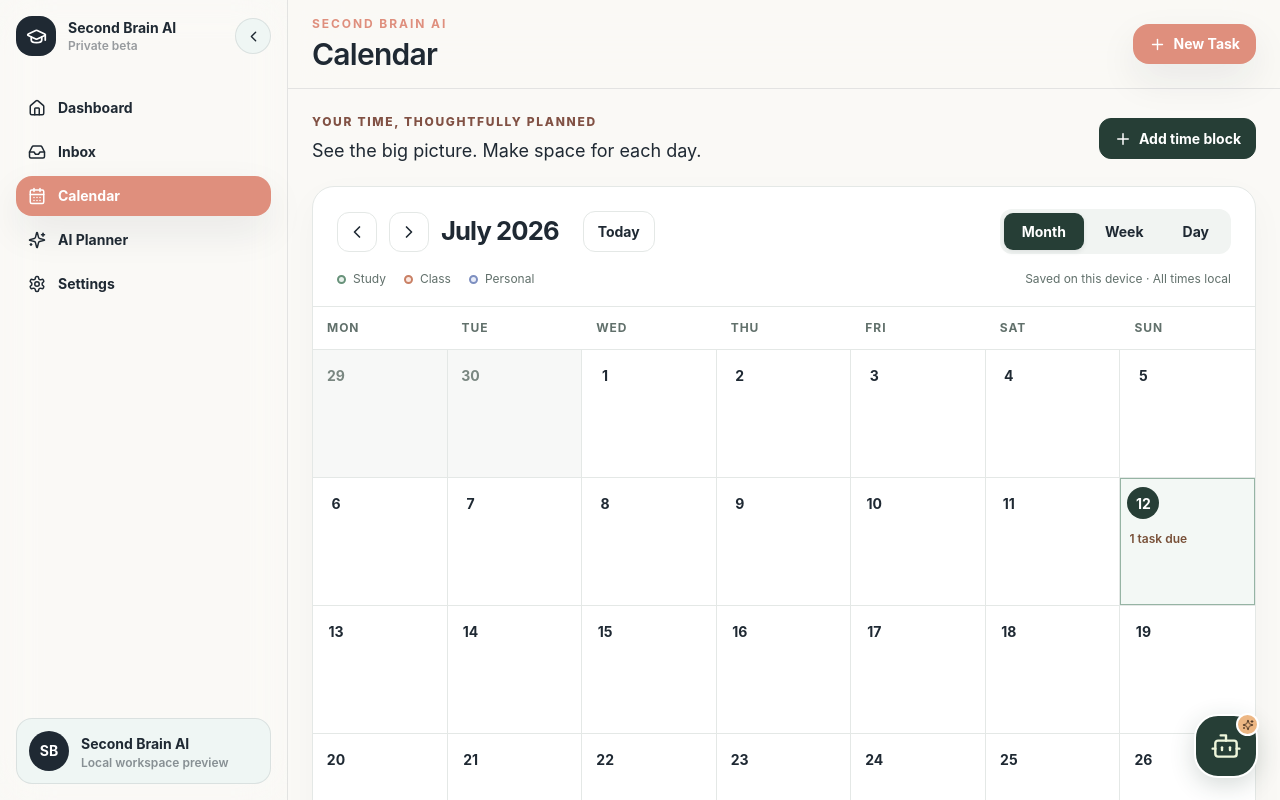
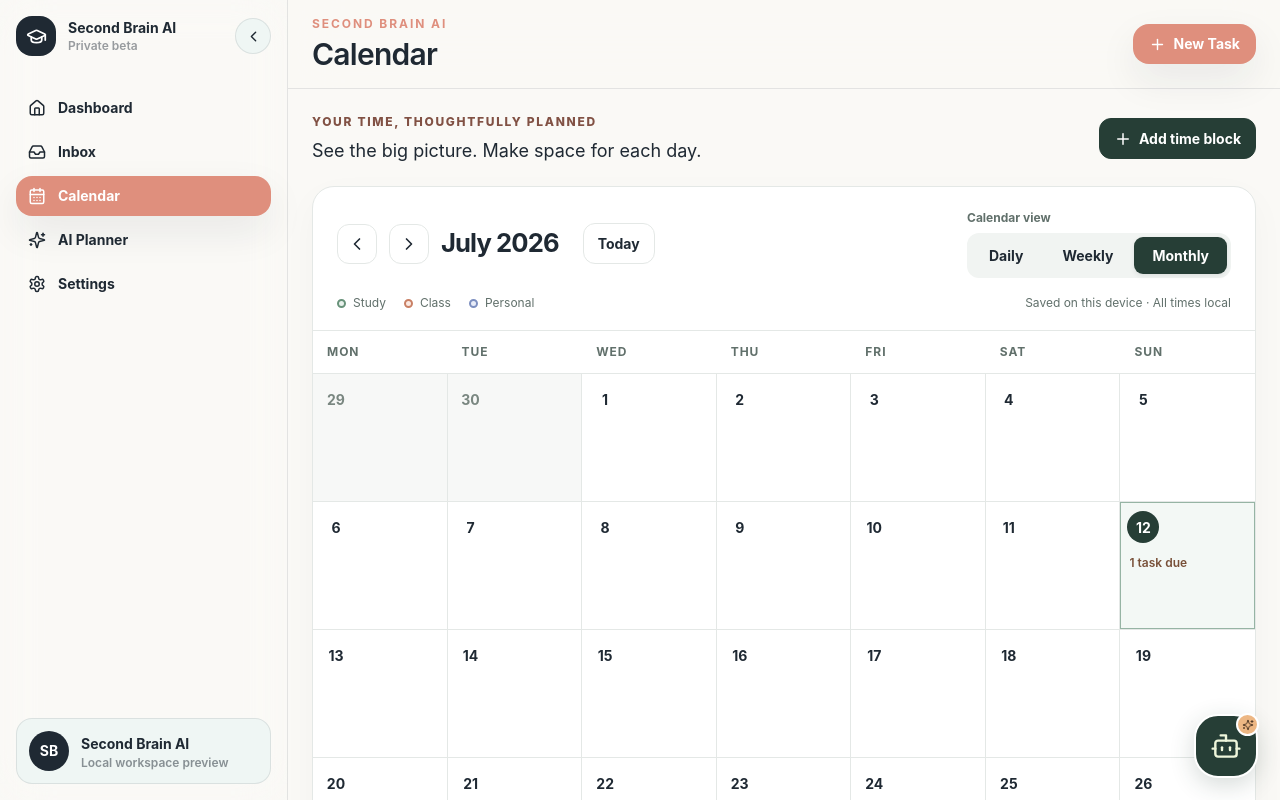
Before and after one commit to sarayureddyyy/second-brain-ai, a React (Vite) app: page /app/calendar in a window 1280 px wide. Shown: the top 800 px of the page. Built offline with nearby package versions, Linux system fonts and the light colour scheme.

Commit message:
Clarify calendar view options and remember selection

```diff
--- a/src/pages/CalendarPage.jsx
+++ b/src/pages/CalendarPage.jsx
@@ -8,6 +8,8 @@ import { addDays, startOfWeek, monthDays, moveDate, minutes, timeLabel, layoutEv
 import "./calendar.css";
 
 const storageKey = "second-brain-ai.calendar.v1";
+const viewStorageKey = "second-brain-ai.calendar-view.v1";
+const calendarViews = { day: "Daily", week: "Weekly", month: "Monthly" };
 const weekdays = ["Mon", "Tue", "Wed", "Thu", "Fri", "Sat", "Sun"];
 const categories = { study: "Study", class: "Class", personal: "Personal" };
 const longDate = date => date.toLocaleDateString(undefined, { weekday: "long", month: "long", day: "numeric", year: "numeric" });
@@ -54,7 +56,10 @@ function Agenda({ date, events, tasks, onEdit, onTask, onAdd }) {
 
 export default function CalendarPage() {
   const { tasks, setSelectedTaskId } = useAppData();
-  const [view, setView] = useState("month");
+  const [view, setView] = useState(() => {
+    const saved = readStorage(viewStorageKey, "month");
+    return Object.hasOwn(calendarViews, saved) ? saved : "month";
+  });
   const [selected, setSelected] = useState(() => new Date());
   const [events, setEvents] = useState(() => readStorage(storageKey, []).filter(validEvent).map(event => ({ ...event, category: categories[event.category] ? event.category : "study" })));
   const [editor, setEditor] = useState(null);
@@ -62,6 +67,7 @@ export default function CalendarPage() {
   const [now, setNow] = useState(() => new Date());
   const timeline = useRef(null);
   useEffect(() => { writeStorage(storageKey, events); }, [events]);
+  useEffect(() => { writeStorage(viewStorageKey, view); }, [view]);
   useEffect(() => { const id = setInterval(() => setNow(new Date()), 60000); return () => clearInterval(id); }, []);
   useEffect(() => { if (timeline.current && view !== "month") timeline.current.scrollTop = 7 * 64; }, [view]);
   const today = localDateKey(now);
@@ -80,7 +86,7 @@ export default function CalendarPage() {
       <div className="cal-shell">
         <div className="cal-toolbar">
           <div className="cal-navigation"><button className="cal-icon" aria-label={`Previous ${view}`} onClick={() => setSelected(current => moveDate(current, view, -1))}><ChevronLeft size={20} /></button><button className="cal-icon" aria-label={`Next ${view}`} onClick={() => setSelected(current => moveDate(current, view, 1))}><ChevronRight size={20} /></button><h2 aria-live="polite">{heading}</h2><button className="cal-button" onClick={() => setSelected(new Date())}>Today</button></div>
-          <div className="cal-views" role="group" aria-label="Calendar view">{["month", "week", "day"].map(mode => <button key={mode} aria-pressed={view === mode} onClick={() => setView(mode)}>{mode[0].toUpperCase() + mode.slice(1)}</button>)}</div>
+          <div className="cal-view-picker"><span className="cal-view-label">Calendar view</span><div className="cal-views" role="group" aria-label="Calendar view">{Object.entries(calendarViews).map(([mode, label]) => <button type="button" key={mode} aria-pressed={view === mode} onClick={() => setView(mode)}>{label}</button>)}</div></div>
         </div>
         <div className="cal-legend">{Object.entries(categories).map(([key, label]) => <span key={key}><i className={`cal-dot cal-tone-${key}`} />{label}</span>)}<span className="cal-local">Saved on this device · All times local</span></div>
         {view === "month" ? <div className="cal-month-scroll"><div className="cal-month">
--- a/src/pages/calendar.css
+++ b/src/pages/calendar.css
@@ -12,7 +12,10 @@
 .cal-toolbar { justify-content:space-between; padding:22px 24px 16px; }
 .cal-navigation { flex:1; }
 .cal-navigation h2 { font-size:clamp(19px,2vw,28px); font-weight:650; letter-spacing:-.035em; margin:0 12px 0 0; }
+.cal-view-picker { display:flex; flex-direction:column; gap:6px; }
+.cal-view-label { font-size:12px; font-weight:650; color:var(--cal-muted); }
 .cal-views { display:flex; background:#f1f4f2; padding:4px; border-radius:12px; gap:3px; }
+.cal-views button:focus-visible { outline:2px solid #476e59; outline-offset:2px; }
 .cal-views button { padding:8px 18px; font-size:14px; border-radius:9px; font-weight:650; }
 .cal-views button[aria-pressed=true] { background:#263e36; color:white; box-shadow:0 2px 5px #1f293318; }
 .cal-legend { padding:0 24px 18px; font-size:12px; color:var(--cal-muted); gap:18px; }
@@ -94,4 +97,5 @@
 .cal-error { color:#9c3e30; font-size:14px; margin-top:14px; }
 .cal-notice { font-size:14px; color:#264e3b; margin-top:12px; }
 @media(min-width:1600px) { .cal-cell { min-height:150px; } .cal-time-scroll { max-height:780px; } }
+@media(max-width:640px) { .cal-view-picker { width:100%; } }
 @media(max-width:640px) { .cal-toolbar { padding:16px 12px; gap:16px; } .cal-navigation { gap:6px; } .cal-navigation h2 { order:-1; width:100%; margin:0 0 7px; font-size:23px; } .cal-views { width:100%; } .cal-views button { flex:1; } .cal-legend { padding:0 12px 14px; gap:12px; } .cal-local { margin-left:0; width:100%; } .cal-agenda { padding:18px; } .cal-agenda h3 { font-size:18px; } .cal-month { min-width:560px; } .cal-cell { min-height:105px; } .cal-editor { padding:20px; } .cal-agenda-event { gap:8px; } .cal-agenda-time { flex-basis:75px; font-size:12px; } }
```
